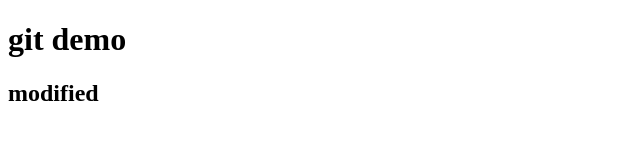
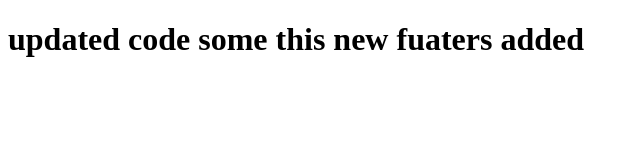
Before and after one commit to SudheerVelpula04/git-demo-59r, a plain HTML site: page index.html in a window 1280 px wide. Shown: the whole page, without its empty margins (0-640 px from the left). Drawn offline with Linux system fonts and the light colour scheme.

Commit message:
thridpush

```diff
--- a/index.html
+++ b/index.html
@@ -6,6 +6,5 @@
     <title>Document</title>
 </head>
 <body>
-    <h1>git demo</h1>
-    <h2>modified</h2>
+    <h1>updated code some this new fuaters added</h1>
 </body>
```
